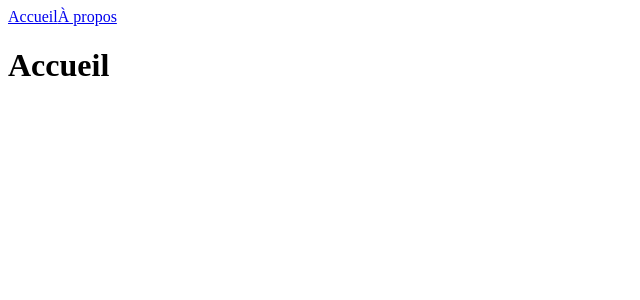
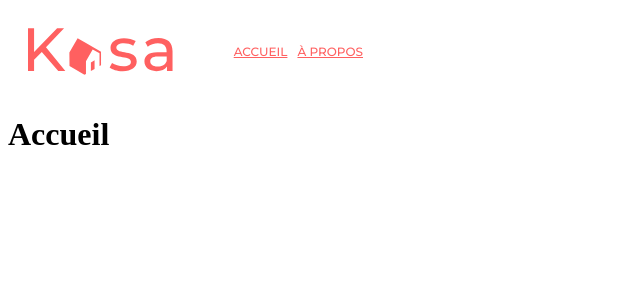
Before and after one commit to aliena-mind/P7-Kaza, a React (Create React App) app in the folder kaza-app/: page / in a window 1280 px wide. Shown: the top 300 px of the page, without its empty margins (0-640 px from the left). Built offline with nearby package versions, Linux system fonts and the light colour scheme.

Commit message:
Maj sommaires
- Ajout du logo
- Création du layout
- Ajout du css pour le header

```diff
--- a/kaza-app/src/components/Header/index.jsx
+++ /dev/null
@@ -1,12 +0,0 @@
-import { Link } from 'react-router-dom'
-
-function Header() {
-    return (
-        <nav>
-            <Link to="/">Accueil</Link>
-            <Link to="/about">À propos</Link>
-        </nav>
-    )
-}
-
-export default Header
--- a/kaza-app/src/index.jsx
+++ b/kaza-app/src/index.jsx
@@ -4,7 +4,7 @@ import ReactDOM from 'react-dom' // importation du module ReactDOM
 import { BrowserRouter as Router, Routes, Route} from 'react-router-dom' // importation du router et de(s) route(s)
 
 // importation des differents éléments du site :
-import Header from './components/Header'
+import Header from './layout/Header'
 import Home from './pages/Home'
 import About from './pages/About'
 import Error from './components/Error'
--- /dev/null
+++ b/kaza-app/src/layout/Header/index.jsx
@@ -0,0 +1,19 @@
+import { Link } from 'react-router-dom'
+import logo from '../../assets/logo/logo.svg'
+import '../../styles/layout/Header/index.css'
+
+function Header() {
+    return (
+        <div className='header'>
+            <Link to="/">
+                <img className='logo-kaza' src={logo} alt="Logo Kasa"/>
+            </Link>
+            <nav className='nav'>
+                <Link className='nav-link' to="/">ACCUEIL</Link>
+                <Link className='nav-link' to="/about">À PROPOS</Link>
+            </nav>
+        </div>
+    )
+}
+
+export default Header
--- /dev/null
+++ b/kaza-app/src/styles/layout/Header/index.css
@@ -0,0 +1,37 @@
+@import url('https://fonts.googleapis.com/css2?family=Montserrat:wght@500;700&display=swap'); /* importation de la police 'Montserrat' */
+
+.header {
+    width: 335px;
+    height: 47px;
+    padding: 20px;
+
+    display: flex;
+    justify-content: space-between;
+}
+
+.logo-kaza{
+    width: 145px;
+    height: 47px;
+}
+
+.nav {
+    display: flex;
+    justify-content: space-between;
+    align-items: center;
+}
+
+.nav-link {
+    padding-left: 10px;
+
+    font-family: 'Montserrat';
+    font-style: normal;
+    font-weight: 500;
+    font-size: 12px;
+    line-height: 17px;
+
+    display: flex;
+    align-items: flex-end;
+    text-align: right;
+
+    color: #FF6060;
+}
```
Also changed, not shown: kaza-app/src/assets/logo/logo.svg (added).
